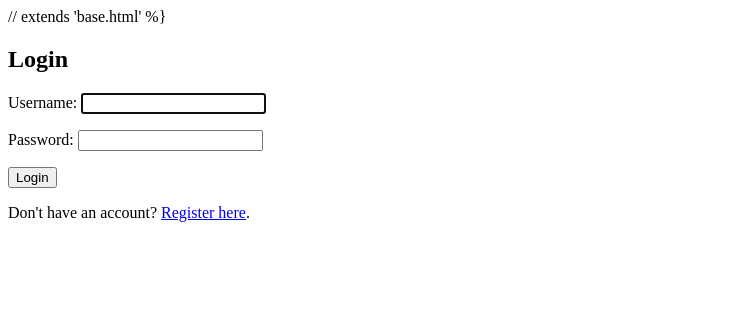
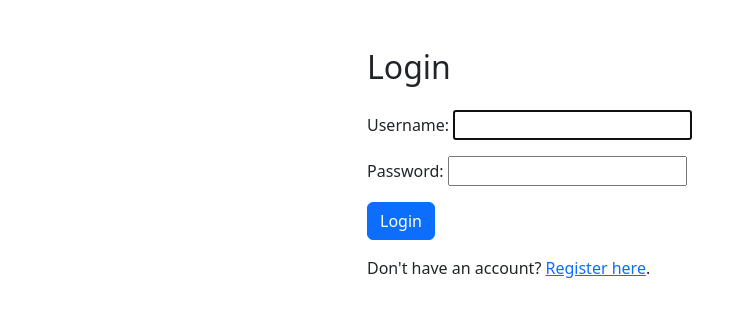
Before and after one commit to ateistemes/pet, a Django app: page /login/ in a window 1280 px wide. Shown: the top 317 px of the page, without its empty margins (0-747 px from the left). Run offline with Django 5.2, Linux system fonts and the light colour scheme.

Commit message:
added css ot login.html

```diff
--- a/blog/templates/registration/login.html
+++ b/blog/templates/registration/login.html
@@ -1,11 +1,27 @@
-// extends 'base.html' %}
+<!-- Add these links in the head section of your base template -->
+<link href="https://cdn.jsdelivr.net/npm/bootstrap@5.3.2/dist/css/bootstrap.min.css" rel="stylesheet" integrity="sha384-T3c6CoIi6uLrA9TneNEoa7RxnatzjcDSCmG1MXxSR1GAsXEV/Dwwykc2MPK8M2HN" crossorigin="anonymous">
+<script src="https://cdn.jsdelivr.net/npm/bootstrap@5.3.2/dist/js/bootstrap.bundle.min.js" integrity="sha384-C6RzsynM9kWDrMNeT87bh95OGNyZPhcTNXj1NW7RuBCsyN/o0jlpcV8Qyq46cDfL" crossorigin="anonymous"></script>
+
 
 {% block content %}
-  <h2>Login</h2>
-  <form method="post" action="{% url 'login' %}">
-    {% csrf_token %}
-    {{ form.as_p }}
-    <button type="submit">Login</button>
-  </form>
-  <p>Don't have an account? <a href="{% url 'register' %}">Register here</a>.</p>
+  <div class="container mt-5">
+    <div class="row justify-content-center">
+      <div class="col-md-6">
+        <h2 class="mb-4">Login</h2>
+        <form method="post" action="{% url 'login' %}">
+          {% csrf_token %}
+          <div class="mb-3">
+            {{ form.username.label_tag }}
+            {{ form.username }}
+          </div>
+          <div class="mb-3">
+            {{ form.password.label_tag }}
+            {{ form.password }}
+          </div>
+          <button type="submit" class="btn btn-primary">Login</button>
+        </form>
+        <p class="mt-3">Don't have an account? <a href="{% url 'register' %}">Register here</a>.</p>
+      </div>
+    </div>
+  </div>
 {% endblock %}
```
Also changed, not shown: db.sqlite3.
